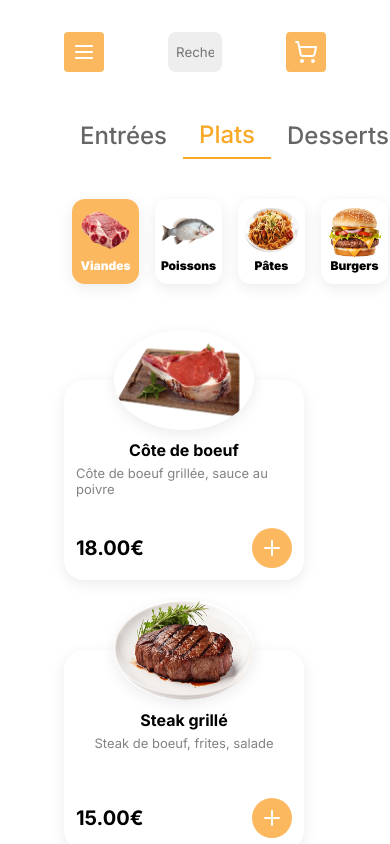
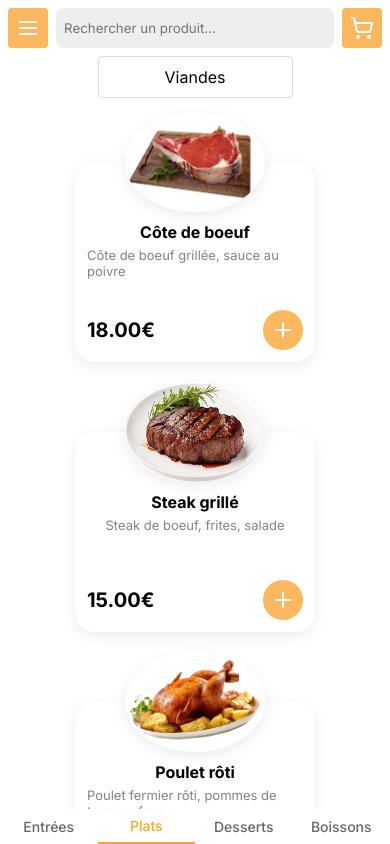
Before and after one commit to LouisKls/autoresto-client, a Next.js app: page / in a window 390 px wide. Built offline with nearby package versions, Linux system fonts and the light colour scheme.

Commit message:
Adapt main page to mobile

```diff
--- a/src/app/index.module.scss
+++ b/src/app/index.module.scss
@@ -1,7 +1,20 @@
 .productsGrid {
-  display: grid;
-  grid-template-columns: repeat(auto-fill, minmax(180px, 1fr));
+  display: flex;
+  justify-content: center;
+  align-items: center;
+  flex-wrap: wrap;
   gap: 70px;
   padding: 4rem 4rem;
   overflow-y: auto;
 }
+
+.subcategoryListBoxContainer {
+  width: 100%;
+  display: flex;
+  justify-content: center;
+  align-items: center;
+
+  .subcategoryListBoxWrapper {
+    width: 50%;
+  }
+}
--- a/src/app/page.tsx
+++ b/src/app/page.tsx
@@ -1,10 +1,11 @@
 'use client';
 
-import React, { useState } from 'react';
+import React, { useState, useEffect } from 'react';
 import Layout from '../components/ui/Layout/Layout';
 import CategoryTabs from '@components/ui/CategoryTabs/CategoryTabs';
 import SubcategoryCarousel from '@components/ui/SubcategoryCarousel/SubcategoryCarousel';
 import { ProductCard } from '@components/ui/ProductCard/ProductCard';
+import { ListBox } from '@components/ui/ListBox/ListBox';
 
 import { CATEGORIES, SUBCATEGORIES, PRODUCTS } from '@/data/data';
 import { CartItem, Product } from '@/data/types';
@@ -14,8 +15,18 @@ import styles from './index.module.scss';
 export default function HomePage() {
   const [selectedCategory, setSelectedCategory] = useState<string>('plats');
   const [selectedSubcategory, setSelectedSubcategory] = useState<string>('viandes');
+  const [windowSize, setWindowSize] = useState([window.innerWidth, window.innerHeight]);
+  const [cart, setCart] = useState<CartItem[]>([]);
 
-  const [cart, setCart] = useState<CartItem[]>([]);
+  useEffect(() => {
+    const handleWindowResize = () => {
+        setWindowSize([window.innerWidth, window.innerHeight]);
+    }
+    window.addEventListener('resize', handleWindowResize);
+    return () => {
+        window.removeEventListener('resize', handleWindowResize);
+    };
+  }, []);
 
   const handleSelectCategory = (catId: string) => {
     setSelectedCategory(catId);
@@ -53,15 +64,32 @@ export default function HomePage() {
     setCart((prevCart) => prevCart.filter((item) => item.product.id !== productId));
   };
 
+  const options = SUBCATEGORIES[selectedCategory].map((subcategory) => ({
+    id: subcategory.id,
+    label: subcategory.label,
+  }));
+
+  var mobile = windowSize[0] < 550;
   return (
-    <Layout cart={cart} onRemoveItem={handleRemoveFromCart}>
-      <CategoryTabs
+    <Layout cart={cart} onRemoveItem={handleRemoveFromCart} mobile={mobile}>
+      {!mobile && <CategoryTabs
         categories={CATEGORIES}
         selectedCategory={selectedCategory}
         onSelectCategory={handleSelectCategory}
-      />
+        mobile={true}
+      />}
 
-      {SUBCATEGORIES[selectedCategory] && (
+      {SUBCATEGORIES[selectedCategory] && mobile ? (
+        <div className={styles.subcategoryListBoxContainer}>
+          <div className={styles.subcategoryListBoxWrapper}>
+            <ListBox
+              options={options}
+              selectedValue= {selectedSubcategory}
+              onChange={handleSelectSubcategory}
+            />
+          </div>
+        </div>
+      ) : (
         <SubcategoryCarousel
           subcategories={SUBCATEGORIES[selectedCategory]}
           selectedSubcategory={selectedSubcategory}
@@ -75,6 +103,13 @@ export default function HomePage() {
           <ProductCard key={product.id} product={product} onAdd={handleAddToCart} />
         ))}
       </div>
+
+      {mobile && <CategoryTabs
+        categories={CATEGORIES}
+        selectedCategory={selectedCategory}
+        onSelectCategory={handleSelectCategory}
+        mobile={true}
+      />}
     </Layout>
   );
 }
--- /dev/null
+++ b/src/components/hooks/useClickAwayListener.ts
@@ -0,0 +1,22 @@
+import { useEffect } from 'react';
+
+export const useClickAwayListener = (
+  onClickAway: (event: MouseEvent | TouchEvent) => void,
+  ref: React.RefObject<HTMLElement>
+) => {
+  useEffect(() => {
+    const handleClickOutside = (event: MouseEvent | TouchEvent) => {
+      if (ref.current && !ref.current.contains(event.target as Node)) {
+        onClickAway(event);
+      }
+    };
+
+    document.addEventListener('mousedown', handleClickOutside);
+    document.addEventListener('touchstart', handleClickOutside);
+
+    return () => {
+      document.removeEventListener('mousedown', handleClickOutside);
+      document.removeEventListener('touchstart', handleClickOutside);
+    };
+  }, [onClickAway, ref]);
+};
--- a/src/components/ui/CategoryTabs/CategoryTabs.module.scss
+++ b/src/components/ui/CategoryTabs/CategoryTabs.module.scss
@@ -1,8 +1,8 @@
 .categoryTabs {
+  box-sizing: border-box;
   display: flex;
   background-color: #fff;
   padding: 0.5rem 4rem;
-}
 
   .tab {
     flex: 1;
@@ -14,12 +14,16 @@
     font-weight: 500;
     color: #666;
 
-  &:hover {
-    //text-decoration: underline;
+    &.active {
+      color: #f9a826;
+      border-bottom: 2px solid #f9a826;
     }
   }
 
-.active {
-  color: #f9a826;
-  border-bottom: 2px solid #f9a826;
+  &.mobileCategoryTabs {
+    padding: 0px;
+    .tab {
+      font-size: 14px;
     }
+  }
+}
--- a/src/components/ui/CategoryTabs/CategoryTabs.tsx
+++ b/src/components/ui/CategoryTabs/CategoryTabs.tsx
@@ -6,15 +6,20 @@ interface CategoryTabsProps {
   categories: Category[];
   selectedCategory: string;
   onSelectCategory: (catId: string) => void;
+  mobile?: boolean;
 }
 
 const CategoryTabs: React.FC<CategoryTabsProps> = ({
                                                      categories,
                                                      selectedCategory,
                                                      onSelectCategory,
+                                                     mobile
                                                    }) => {
   return (
-    <div className={styles.categoryTabs}>
+    <div className={[
+      styles.categoryTabs,
+      mobile ? styles.mobileCategoryTabs : '',
+    ].join(' ')}>
       {categories.map((cat) => (
         <button
           key={cat.id}
--- a/src/components/ui/Header/Header.module.scss
+++ b/src/components/ui/Header/Header.module.scss
@@ -4,7 +4,6 @@
   gap: 4rem;
   background-color: #fff;
   padding: 2rem 4rem;
-}
 
   .menuToggleBtn,
   .cartToggleBtn {
@@ -27,3 +26,17 @@
       border-radius: 8px;
     }
   }
+
+  &.mobileHeader {
+    padding: 0.5rem;
+    gap: 0.5rem;
+
+    .menuToggleBtn,
+    .cartToggleBtn {
+      flex: 1;
+    }
+    .searchBar {
+      flex: 2;
+    }
+  }
+}
--- a/src/components/ui/Header/Header.tsx
+++ b/src/components/ui/Header/Header.tsx
@@ -9,12 +9,17 @@ import {
 interface HeaderProps {
   onLeftMenuToggle: () => void;
   onRightCartToggle: () => void;
+  mobile?: boolean;
 }
 
-const Header: React.FC<HeaderProps> = ({ onLeftMenuToggle, onRightCartToggle }) => {
+const Header: React.FC<HeaderProps> = ({ onLeftMenuToggle, onRightCartToggle, mobile }) => {
   return (
-    <header className={styles.header}>
-      <IconButton onClick={onLeftMenuToggle} className={styles.menuToggleBtn} square>
+    <header className={[
+      styles.header,
+      mobile ? styles.mobileHeader : '',
+      ].join(' ')}
+    >
+      <IconButton onClick={onLeftMenuToggle} square>
         <Menu color={"white"} />
       </IconButton>
 
@@ -22,7 +27,7 @@ const Header: React.FC<HeaderProps> = ({ onLeftMenuToggle, onRightCartToggle })
         <input type="text" placeholder="Rechercher un produit..." />
       </div>
 
-      <IconButton onClick={onRightCartToggle} className={styles.cartToggleBtn} disabled={false} square>
+      <IconButton onClick={onRightCartToggle} disabled={false} square>
         <ShoppingCart color={"white"} />
       </IconButton>
     </header>
--- a/src/components/ui/Layout/Layout.module.scss
+++ b/src/components/ui/Layout/Layout.module.scss
@@ -53,4 +53,9 @@
 
     }
   }
+
+  // mobile style
+  &.mobileLayout {
+    width: 100%;
+  }
 }
--- a/src/components/ui/Layout/Layout.tsx
+++ b/src/components/ui/Layout/Layout.tsx
@@ -2,7 +2,7 @@ import React, { useState, ReactNode } from 'react';
 import Header from '../Header/Header';
 import LeftMenu from '../LeftMenu/LeftMenu';
 import RightCart from '../RightCart/RightCart';
-import { CartItem } from '../../../types';
+import { CartItem } from '../../../data/types';
 
 import styles from './Layout.module.scss';
 
@@ -10,9 +10,10 @@ interface LayoutProps {
   children: ReactNode;
   cart?: CartItem[];
   onRemoveItem?: (productId: number) => void;
+  mobile?: boolean;
 }
 
-const Layout: React.FC<LayoutProps> = ({ children, cart = [], onRemoveItem }) => {
+const Layout: React.FC<LayoutProps> = ({ children, cart = [], onRemoveItem, mobile }) => {
   const [isLeftMenuOpen, setIsLeftMenuOpen] = useState(false);
   const [isRightCartOpen, setIsRightCartOpen] = useState(false);
 
@@ -36,29 +37,31 @@ const Layout: React.FC<LayoutProps> = ({ children, cart = [], onRemoveItem }) =>
         styles.layoutContainer,
         isLeftMenuOpen ? styles.leftMenuOpen : '',
         isRightCartOpen ? styles.rightCartOpen : '',
+        mobile ? styles.mobileLayout : '',
       ].join(' ')}
     >
-      <div className={styles.leftColumn}>
+      {!mobile && <div className={styles.leftColumn}>
         <LeftMenu
           onClose={() => setIsLeftMenuOpen(false)}
         />
-      </div>
+      </div>}
 
       <div className={styles.mainContent}>
         <Header
           onLeftMenuToggle={toggleLeftMenu}
           onRightCartToggle={toggleRightCart}
+          mobile={mobile}
         />
         {children}
       </div>
 
-      <div className={styles.rightColumn}>
+      {!mobile && <div className={styles.rightColumn}>
         <RightCart
           onClose={() => setIsRightCartOpen(false)}
           cart={cart}
           onRemoveItem={onRemoveItem}
         />
-      </div>
+      </div>}
     </div>
   );
 };
--- /dev/null
+++ b/src/components/ui/ListBox/ListBox.module.scss
@@ -0,0 +1,45 @@
+@import '@styles/colors.module';
+
+.listBox {
+  position: relative;
+  width: 100%;
+
+  .button {
+    font-size: 16px;
+    padding: 10px 15px;
+    background-color: #ffffff;
+    border: 1px solid #ddd;
+    border-radius: 4px;
+    cursor: pointer;
+    width: 100%;
+  }
+}
+
+.listboxDropdown {
+  font-size: 16px;
+  position: absolute;
+  width: 100%;
+  top: 100%;
+  left: 0;
+  background-color: white;
+  border: 1px solid #ddd;
+  box-shadow: 0 4px 8px rgba(0, 0, 0, 0.1);
+  border-radius: 4px;
+  margin-top: 5px;
+  z-index: 10;
+
+  .option {
+    padding: 10px 15px;
+    cursor: pointer;
+  }
+
+  .option:hover {
+    background-color: $grey_sections_background;
+  }
+
+  .selected {
+    font-weight: bold;
+    color: $primary;
+    background-color: $grey_hover;
+  }
+}
--- /dev/null
+++ b/src/components/ui/ListBox/ListBox.tsx
@@ -0,0 +1,61 @@
+import { useState, useRef, useEffect } from 'react';
+import classNames from 'classnames';
+import styles from './ListBox.module.scss';
+import { useClickAwayListener } from '../../hooks/useClickAwayListener';
+
+interface ListBoxProps {
+  options: { id: string; label: string }[];
+  selectedValue?: string;
+  onChange: (value: string) => void;
+}
+
+export const ListBox = ({
+  options,
+  selectedValue,
+  onChange,
+}: ListBoxProps) => {
+  const [open, setOpen] = useState(false);
+  const [selected, setSelected] = useState<string | undefined>(selectedValue);
+  const dropdownRef = useRef<HTMLDivElement>(null);
+
+  useEffect(() => {
+    setSelected(selectedValue);
+  }, [selectedValue]);
+
+  useClickAwayListener(() => setOpen(false), dropdownRef);
+
+  const handleSelect = (value: string) => {
+    setSelected(value);
+    onChange(value);
+    setOpen(false);
+  };
+
+  return (
+    <div className={styles.listBox} ref={dropdownRef}>
+      <button
+        className={styles.button}
+        onClick={() => setOpen((prev) => !prev)}
+      >
+        {selected
+          ? options.find((option) => option.id === selected)?.label
+          : 'Select a category'}
+      </button>
+
+      {open && (
+        <div className={styles.listboxDropdown}>
+          {options.map((option) => (
+            <div
+              key={option.id}
+              className={classNames(styles.option, {
+                [styles.selected]: option.id === selected,
+              })}
+              onClick={() => handleSelect(option.id)}
+            >
+              {option.label}
+            </div>
+          ))}
+        </div>
+      )}
+    </div>
+  );
+};
```
Also changed, not shown: src/app/test/page.tsx (+7 -60 lines), 1 other file (tests, documents, lock files or other folders). Lines whose indentation alone changed are shown as unchanged.
